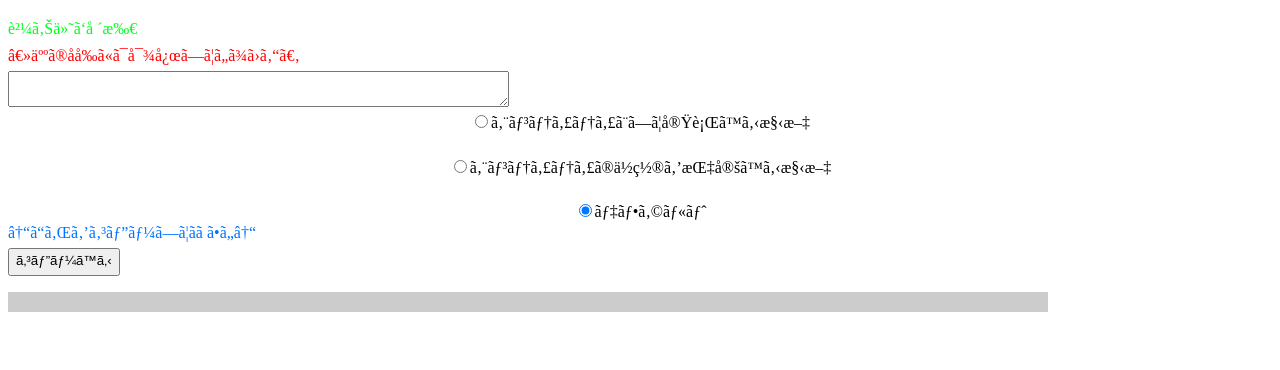
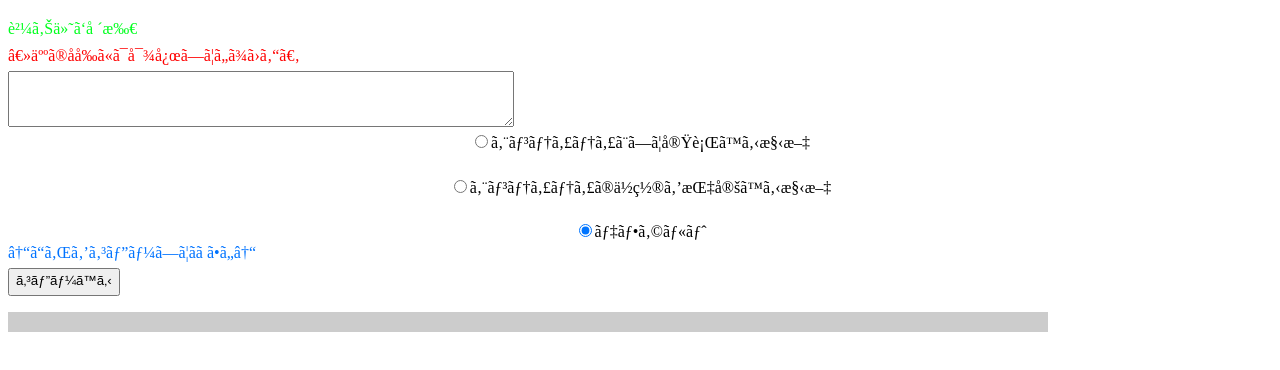
Before and after one commit to GekiOchiBot/GekiOchiBot.github.io, a plain HTML site: page index.html in a window 1280 px wide. Shown: the part 64-434 px from the top of the page. Drawn offline with Linux system fonts and the light colour scheme.

Commit message:
Update exe.css

```diff
--- a/exe.css
+++ b/exe.css
@@ -7,6 +7,8 @@
     padding: 10px 20px;
     text-decoration: none;
 }
-.txa.value{
+.txa{
     text-align: center;
+    width: 500px;
+    height: 50px;
 }
```
